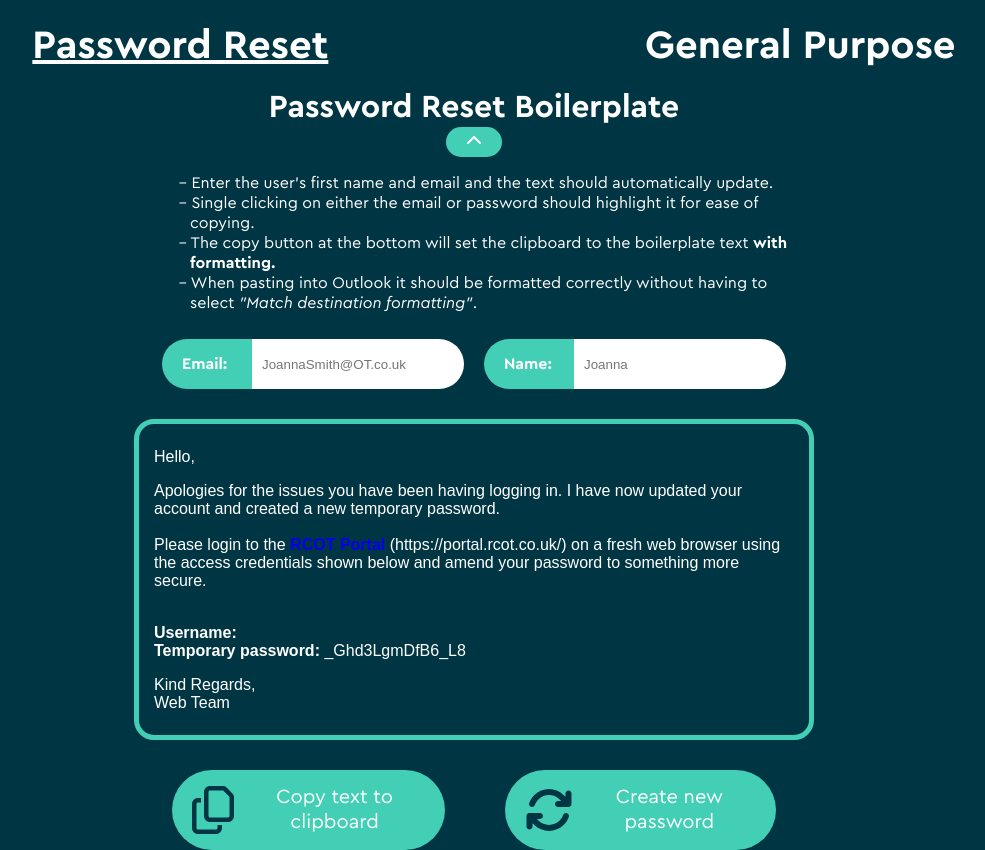
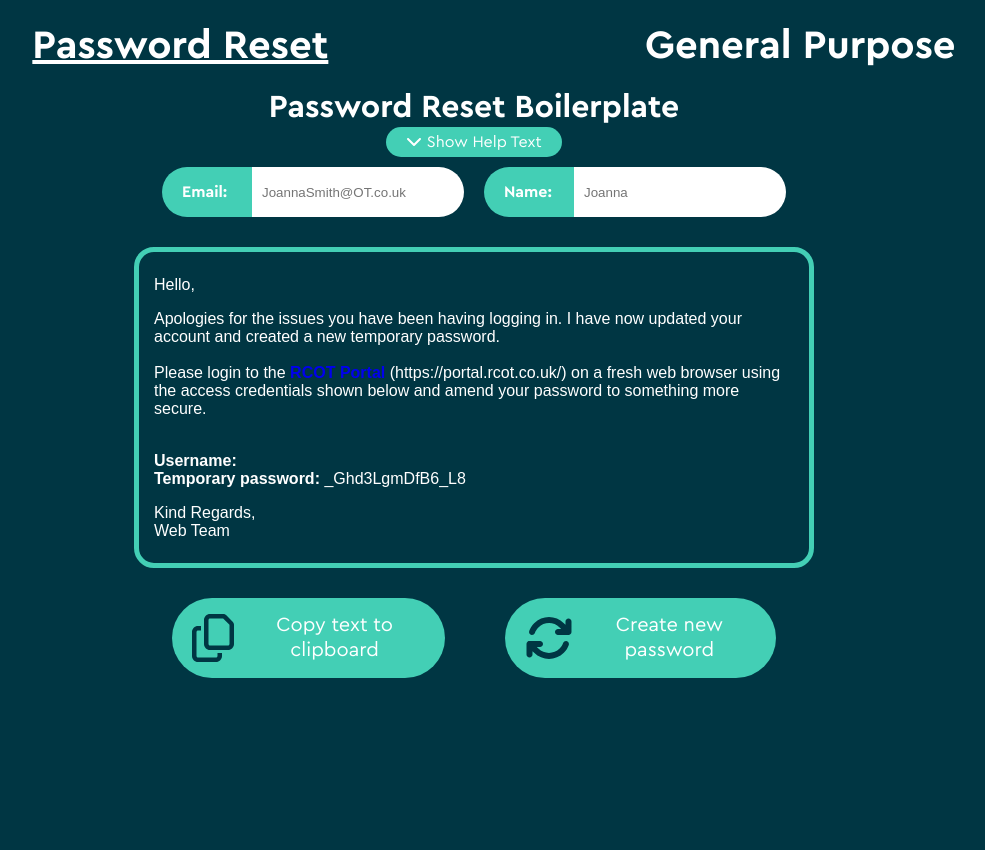
Before and after one commit to sam-rcot/boilerplateReact, a React (Vite) app: page / in a window 1280 px wide. Shown: the whole page, without its empty margins (166-1151 px from the left). After the commit the page ends 800 px from the top, so only its background shows below. Built offline with nearby package versions, Linux system fonts and the light colour scheme.

Commit message:
Another minor formatting change

```diff
--- a/src/components/generalpurpose/generalpurpose.tsx
+++ b/src/components/generalpurpose/generalpurpose.tsx
@@ -27,16 +27,18 @@ const GeneralPurpose = ({ firstName, setFirstName }: UserFormProps) => {
     const handleButtonRelease = () => {
         setPressedButtonId(null);
     };
-    const [isInfoTextVisible, setInfoTextVisibility] = useState(true);
+    const [isInfoTextVisible, setInfoTextVisibility] = useState(false);
 
 
     return (
         <>
             <div className={styles.GeneralPurpose}>
                 <h1>General Purpose Boilerplate</h1>
-
                 <button className={styles.hideButton} onClick={() => setInfoTextVisibility(!isInfoTextVisible)}>
-                {isInfoTextVisible ? <FontAwesomeIcon icon={faChevronUp} /> : <FontAwesomeIcon icon={faChevronDown}/>}
+                    {isInfoTextVisible ?
+                        <span><FontAwesomeIcon icon={faChevronUp} /> Hide Help Text</span> :
+                        <span><FontAwesomeIcon icon={faChevronDown} /> Show Help Text</span>
+                    }
                 </button>
                 {isInfoTextVisible &&
                     <ul className={styles.infoText}>
--- a/src/components/passwordreset/passwordreset.tsx
+++ b/src/components/passwordreset/passwordreset.tsx
@@ -9,13 +9,16 @@ import { faChevronUp } from '@fortawesome/free-solid-svg-icons'
 const PasswordReset = () => {
   const [firstName, setFirstName] = useState("");
   const [email, setEmail] = useState("");
-  const [isInfoTextVisible, setInfoTextVisibility] = useState(true);
+  const [isInfoTextVisible, setInfoTextVisibility] = useState(false);
 
   return (
     <div className={styles.PasswordReset}>
       <h1>Password Reset Boilerplate</h1>
       <button className={styles.hideButton} onClick={() => setInfoTextVisibility(!isInfoTextVisible)}>
-        {isInfoTextVisible ? <FontAwesomeIcon icon={faChevronUp} /> : <FontAwesomeIcon icon={faChevronDown}/>}
+        {isInfoTextVisible ?
+          <span><FontAwesomeIcon icon={faChevronUp} /> Hide Help Text</span> :
+          <span><FontAwesomeIcon icon={faChevronDown} /> Show Help Text</span>
+        }
       </button>
       {isInfoTextVisible &&
         <ul className={styles.infoText}>
```
Also changed, not shown: 2 other files (tests, documents, lock files or other folders).
